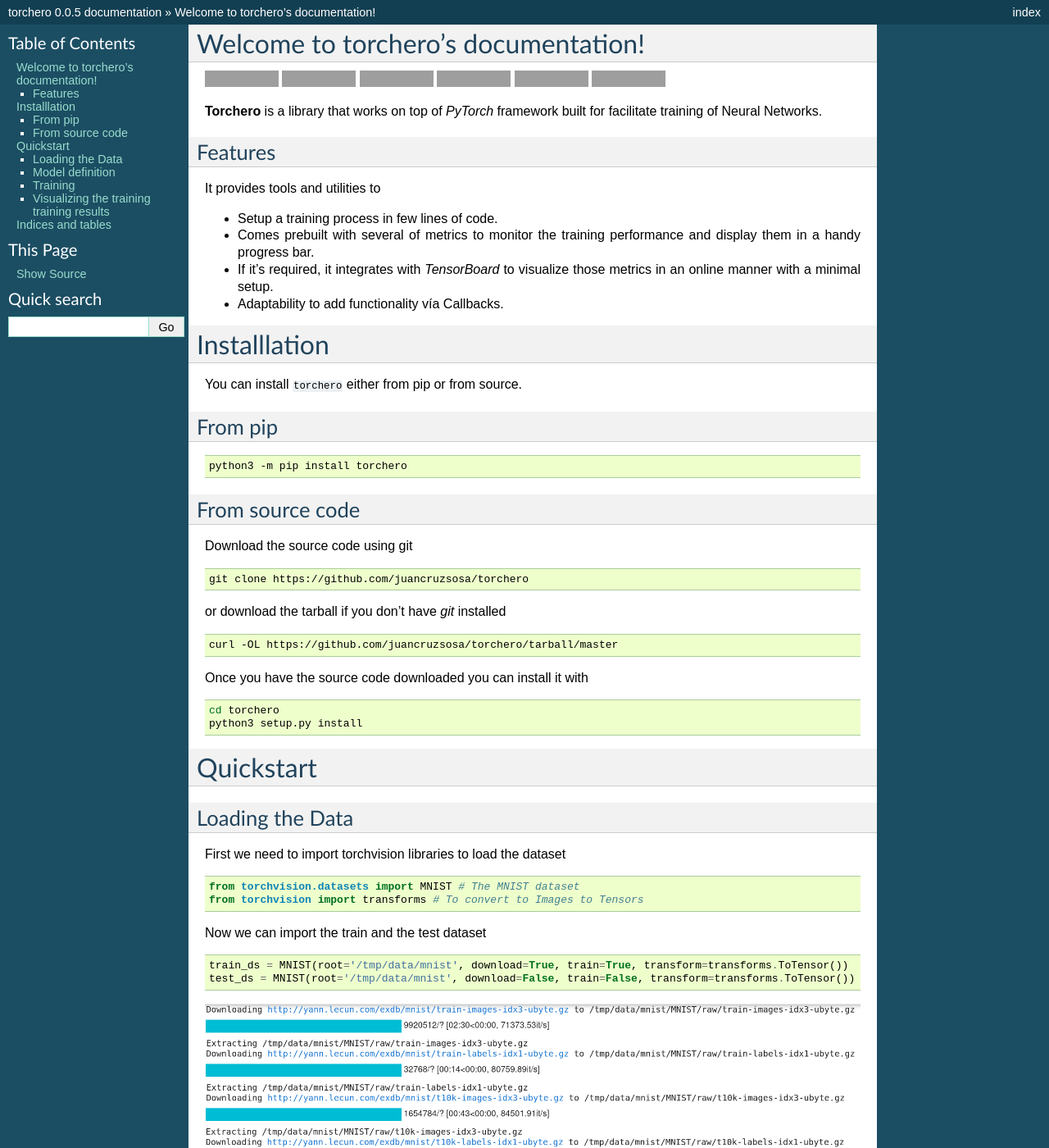
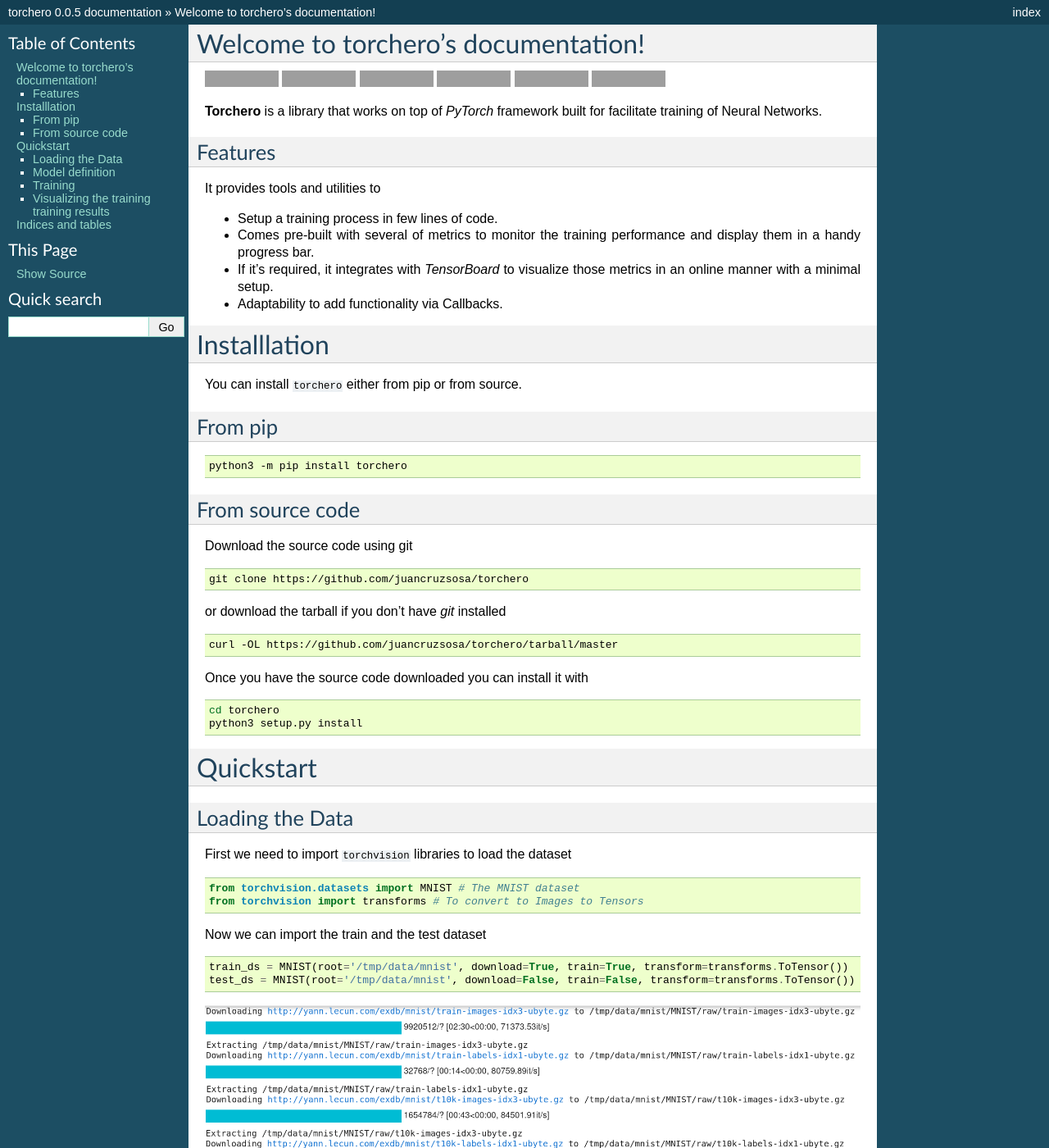
Before and after one commit to juancruzsosa/torchero, a Sphinx documentation site: the page built from documentation/source/index.rst, in a window 1280 px wide and 1400 px high. Shown: the whole window at 82% size. Built offline with Sphinx 7.4.7, drawn with Linux system fonts in a browser that asks for light colours; some of the changed text lies outside the part shown; grey boxes are pictures that could not be loaded.

Commit message:
Update documentation

```diff
--- a/documentation/source/index.rst
+++ b/documentation/source/index.rst
@@ -41,9 +41,9 @@ Features
 It provides tools and utilities to
 
 - Setup a training process in few lines of code.
-- Comes prebuilt with several of metrics to monitor the training performance and display them in a handy progress bar.
+- Comes pre-built with several of metrics to monitor the training performance and display them in a handy progress bar.
 - If it's required, it integrates with *TensorBoard* to visualize those metrics in an online manner with a minimal setup.
-- Adaptability to add functionality vía Callbacks.
+- Adaptability to add functionality via Callbacks.
 
 .. toctree::
    :maxdepth: 2
@@ -91,7 +91,7 @@ Quickstart
 Loading the Data
 ----------------
 
-First we need to import torchvision libraries to load the dataset
+First we need to import ``torchvision`` libraries to load the dataset
 
 .. code-block:: python
 
```
Also changed, not shown: other parts of documentation/source/index.rst (+2 -2 lines).
